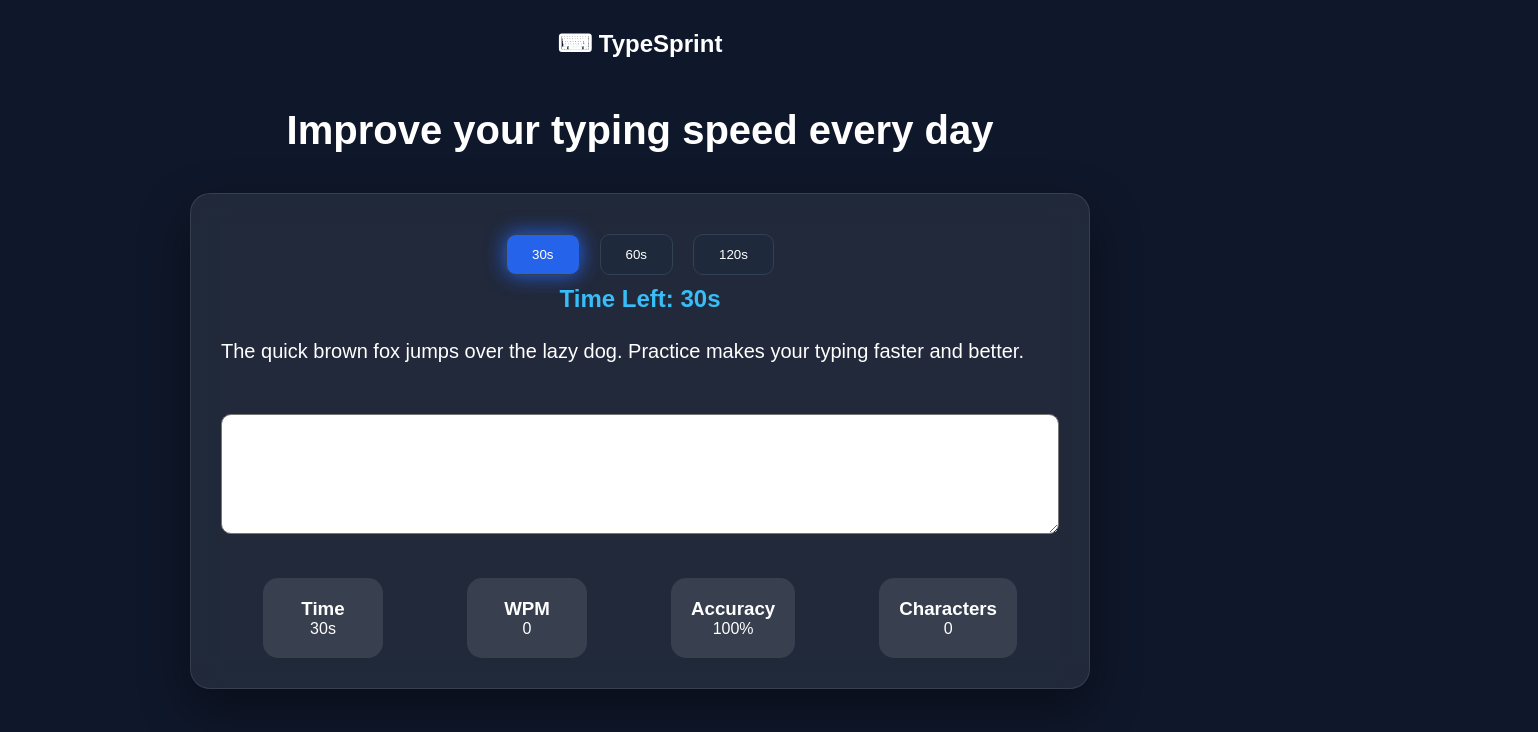
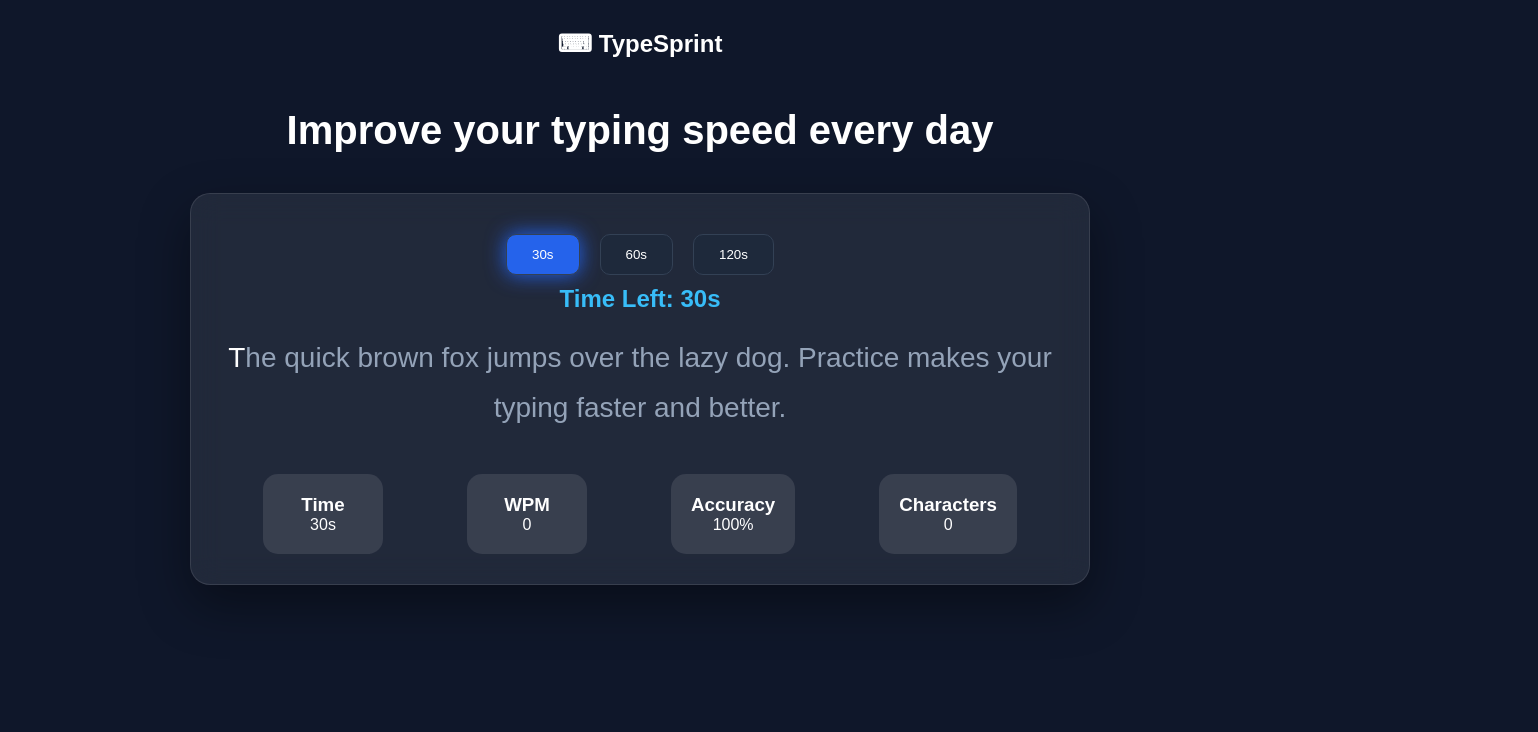
Before and after one commit to AmbarMishra973/TypeSprint, a React app in the folder frontend/: page / in a window 1280 px wide. Shown: the top 732 px of the page, 1538 px wide, since content can reach past the window. Built offline with nearby package versions, Linux system fonts and the light colour scheme; the HTML template or start-up script is replaced by a standard one.

Commit message:
Create custom typing engine with character highlighting

```diff
--- a/frontend/src/components/TypingBox.jsx
+++ b/frontend/src/components/TypingBox.jsx
@@ -1,4 +1,5 @@
 import { useState, useEffect } from "react";
+import TypingText from "./TypingText";
 import Stats from "./Stats";
 import Result from "./Result";
 
@@ -160,57 +161,27 @@ Time Left: {time}s
 </div>
 
 
-    <div className="paragraph">
+    <TypingText
 
-        {
-            paragraph.split("").map((char,index)=>{
+paragraph={paragraph}
 
-                let color = "";
+typedText={typedText}
 
-                if(index < typedText.length){
-
-                    color = char === typedText[index]
-                    ? "correct"
-                    : "wrong";
-
-                }
-
-
-                return (
-
-                    <span
-                    key={index}
-                    className={color}
-                    >
-
-                    {char}
-
-                    </span>
-
-                );
-
-            })
-        }
-
-    </div>
+/>
 
 
 
-    <textarea
+   <textarea
+
+className="hidden-input"
 
 value={typedText}
 
 onChange={handleTyping}
 
-onPaste={(e)=>e.preventDefault()}
+autoFocus
 
-spellCheck="false"
-
-autoComplete="off"
-
->
-
-</textarea>
+/>
 
 
 
--- /dev/null
+++ b/frontend/src/components/TypingText.jsx
@@ -0,0 +1,69 @@
+function TypingText({paragraph, typedText}) {
+
+
+return (
+
+<div className="typing-text">
+
+
+{
+
+paragraph.split("").map((char,index)=>{
+
+
+let className="";
+
+
+if(index < typedText.length){
+
+className =
+char === typedText[index]
+?
+"correct"
+:
+"wrong";
+
+}
+
+
+if(index === typedText.length){
+
+className="current";
+
+}
+
+
+
+return (
+
+<span
+
+key={index}
+
+className={className}
+
+>
+
+{char}
+
+</span>
+
+
+);
+
+
+})
+
+
+}
+
+
+</div>
+
+);
+
+
+}
+
+
+export default TypingText;
--- a/frontend/src/styles/home.css
+++ b/frontend/src/styles/home.css
@@ -286,3 +286,72 @@ box-shadow:
 0 0 20px #2563eb;
 
 }
+
+
+.typing-text{
+
+font-size:28px;
+
+line-height:1.8;
+
+color:#94a3b8;
+
+user-select:none;
+
+}
+
+
+.typing-text span{
+
+transition:0.1s;
+
+}
+
+
+.typing-text .correct{
+
+color:#22c55e;
+
+}
+
+
+.typing-text .wrong{
+
+color:#ef4444;
+
+}
+
+
+.typing-text .current{
+
+color:white;
+
+border-bottom:3px solid #38bdf8;
+
+animation:blink 1s infinite;
+
+}
+
+
+
+@keyframes blink{
+
+50%{
+
+border-color:transparent;
+
+}
+
+}
+
+
+
+.hidden-input{
+
+position:absolute;
+
+opacity:0;
+
+pointer-events:none;
+
+}
```
